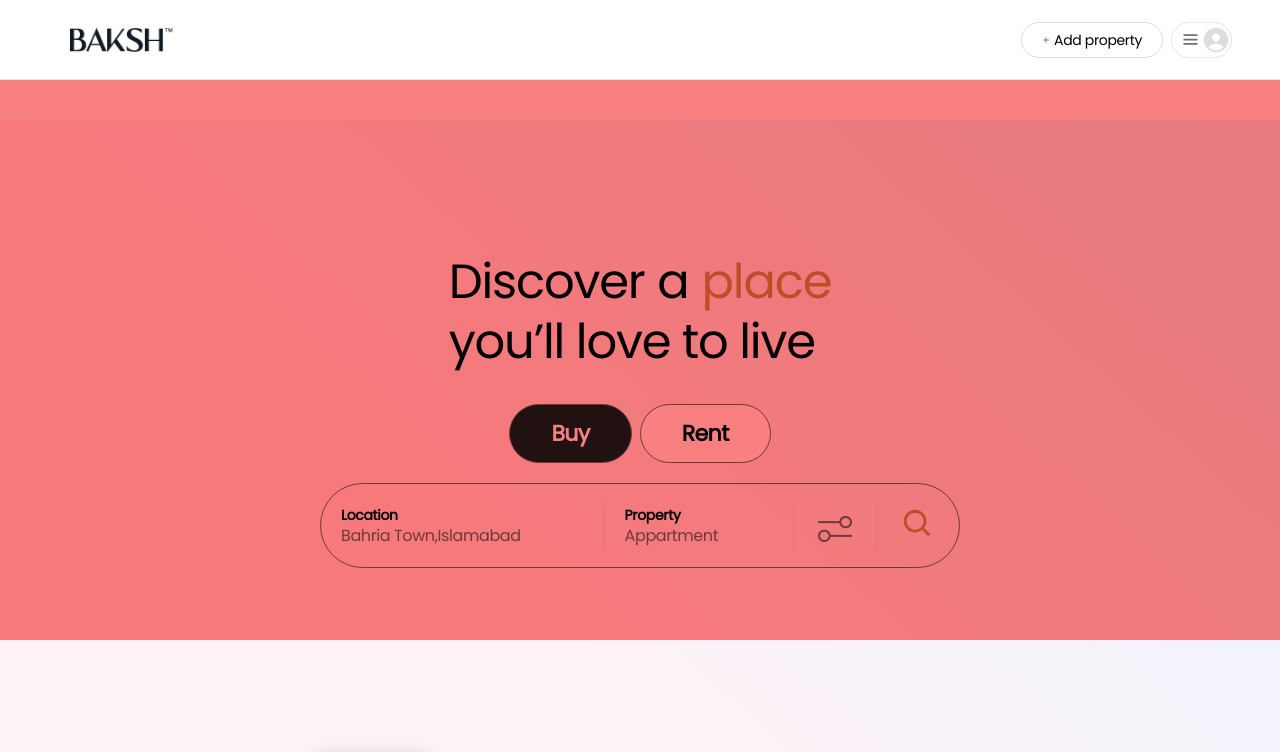
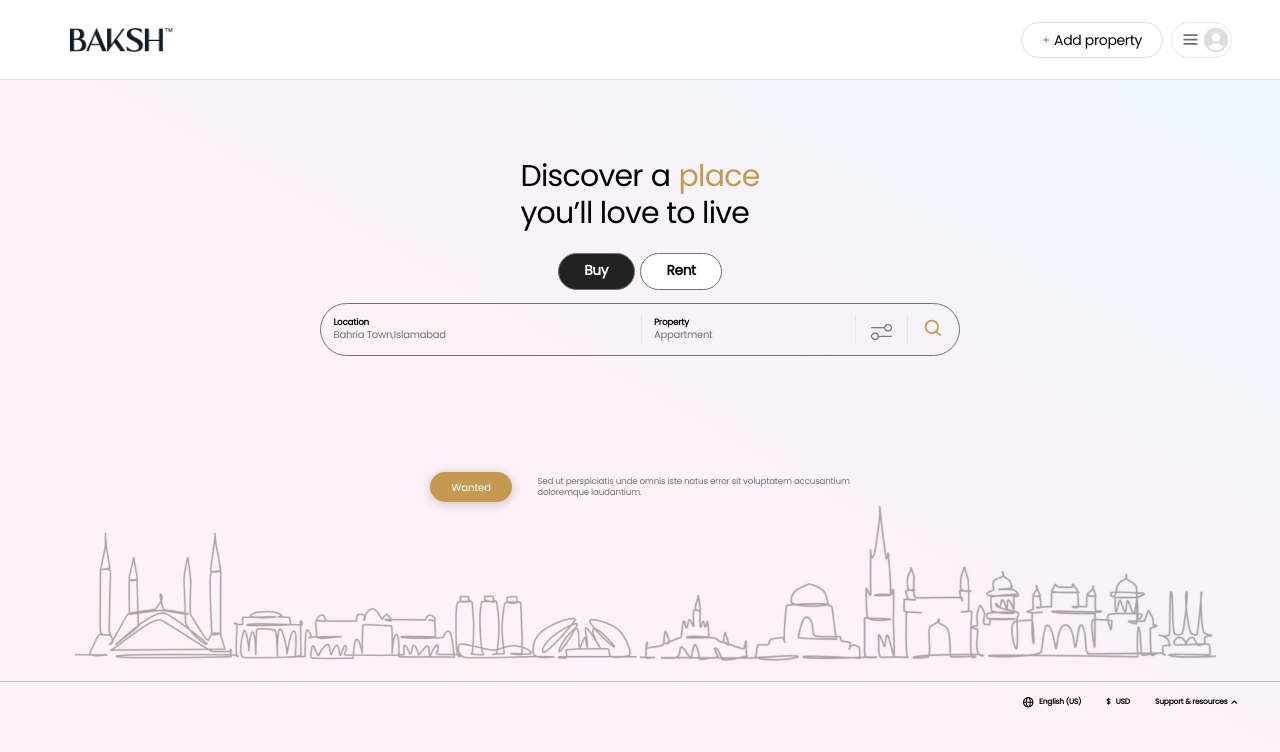
Before and after one commit to MuhammadKhan3/Airnub, a React (Create React App) app: page / in a window 1280 px wide. Shown: the top 752 px of the page. Built offline with nearby package versions, Linux system fonts and the light colour scheme; what tailwind-gradient-mask-image would draw is missing.

Commit message:
res. pon

```diff
--- a/src/App.js
+++ b/src/App.js
@@ -5,7 +5,7 @@ import Home from './pages/home/home';
 function App() {
   return (
     // h-[90vh]
-  <div className='w-full h-[100%] bg-red-400   '>
+  <div className='w-full h-[100%]    '>
     <Home/>
   </div>
 
--- a/src/pages/home/home.jsx
+++ b/src/pages/home/home.jsx
@@ -6,7 +6,7 @@ import HomeContent from "./homeContent";
 import BottomNavigation from "../../components/bottomNavigation";
 const Home=()=>{
     return (
-    <div className="flex flex-col relative h-[80vh]  w-full" >
+    <div className="flex flex-col relative h-[100vh]  w-full" >
         <HomeHeader/>
         <HomeContent/>
         {/* <div className="mt-4"> */}
--- a/src/pages/home/homeContent.jsx
+++ b/src/pages/home/homeContent.jsx
@@ -12,7 +12,7 @@ const HomeContent = () => {
 
 
   return (
-    <section className=' xl:bg-gradient-to-tr 2xl:bg-gradient-to-tr 3xl:bg-gradient-to-tr  bg-gradient-to-tr  from-pink-50 via-pink-50   to-blue-50 mix-blend-multiply             text-black  h-[145vh] min-h-full  mb:h-[80vh] w-full zoom   mb:relative mb:top-0 bg-blend-multiply absolute top-[15vh]' onClick={(e)=>{ console.log('bublin'); setfilterClick('')}} >
+    <section className=' xl:bg-gradient-to-tr 2xl:bg-gradient-to-tr 3xl:bg-gradient-to-tr  bg-gradient-to-tr  from-pink-50 via-pink-50   to-blue-50 mix-blend-multiply             text-black  h-[90%]   w-full zoom    bg-blend-multiply absolute top-[15vh] mb:relative mb:top-0 mb:h-full ' onClick={(e)=>{ console.log('bublin'); setfilterClick('')}} >
     <div className='flex flex-col items-center justify-center mt-5 sm:mt-12 mb:mt-10'>
        <div className='h-fit   mt-28 mb:mt-[3rem] text-center '>
          <h1 className='text-bigHeading h-fit w-[50.5%] mx-auto    text-justify mb:w-[310px] sm:w-[310px]  text-black  mb:text-[#C0C0C0]  font-light mb:text-responsive-heading'>
--- a/src/pages/home/homecontent.css
+++ b/src/pages/home/homecontent.css
@@ -1,6 +1,6 @@
 .zoom{
-    /* zoom:62.5%;
-    -moz-zoom:62.6%; */
+    zoom:62.5%;
+    -moz-zoom:62.6%;
 }
 
 @media screen and (max-width: 639px) {
```
